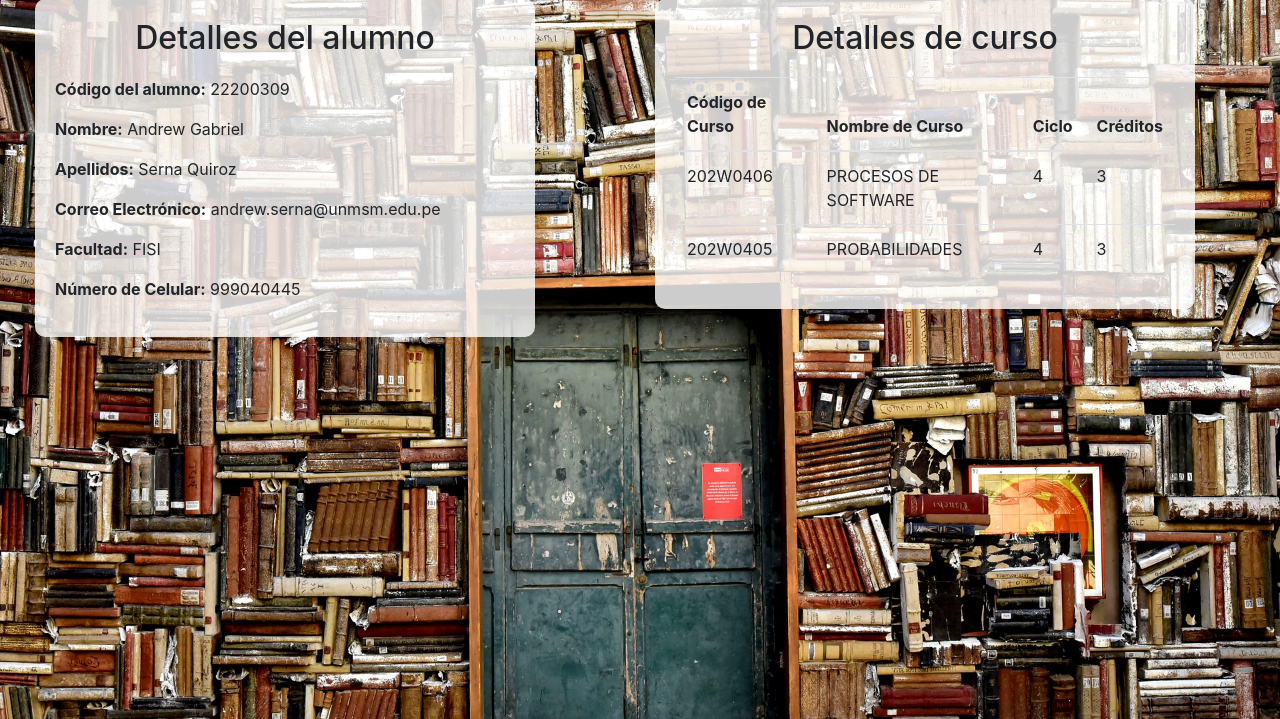
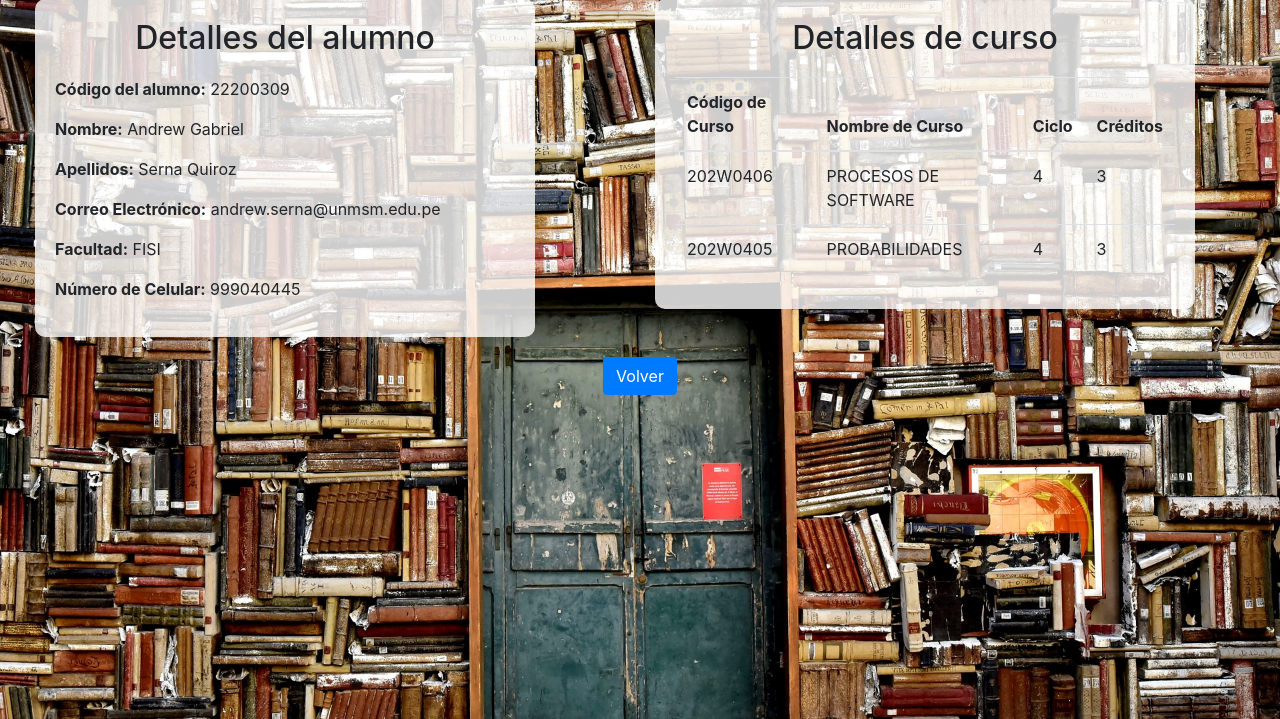
Before and after one commit to EdgarCTN/Grupo-2-Procesos-de-software, a PHP site: page /dashboard_detalle_alumno.php?codigo=22200309 in a window 1280 px wide. Shown: the part 81-800 px from the top of the page. Run offline with PHP 8.4, Linux system fonts and the light colour scheme; a user stored in the database is signed in; data comes from the database, SQL or seed files in the repository.

Commit message:
Update dashboard_detalle_alumno.php

```diff
--- a/dashboard_detalle_alumno.php
+++ b/dashboard_detalle_alumno.php
@@ -73,6 +73,10 @@ if (isset($_GET['codigo'])) {
         echo "  padding: 20px;";
         echo "  border-radius: 10px;";
         echo "}";
+        echo ".volver-btn {";
+        echo "  margin-top: 20px;";
+        echo "  text-align: center;";
+        echo "}";
         echo "</style>";
         echo "</head>";
         echo "<body>";
@@ -125,6 +129,11 @@ if (isset($_GET['codigo'])) {
         echo "</div>"; // Cierre de la fila
         echo "</div>"; // Cierre del contenedor
 
+        // Botón Volver
+        echo "<div class='volver-btn'>";
+        echo "<a href='dashboard_tabla_profesor.php' class='btn btn-primary'>Volver</a>";
+        echo "</div>";
+
         echo "</body>";
         echo "</html>";
     } else {
```
